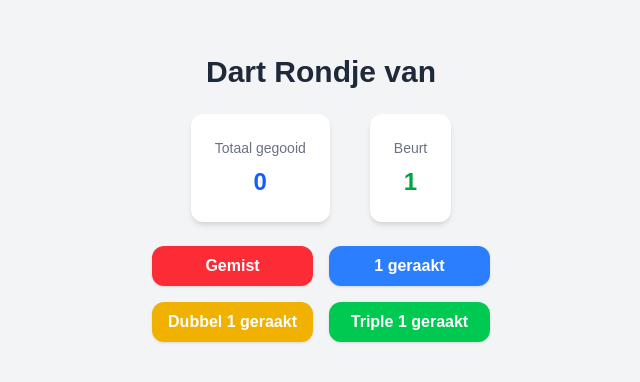
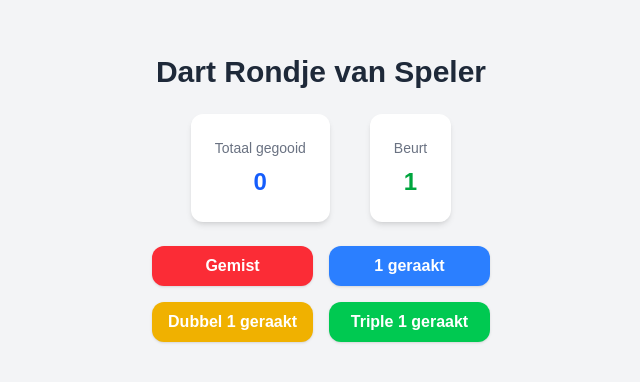
Before and after one commit to RobinHout/JuiceDarts, a Next.js app: page /Rondje in a window 1280 px wide. Shown: the part 202-584 px from the top of the page, without its empty margins (319-959 px from the left). Built offline with nearby package versions, Linux system fonts and the light colour scheme.

Commit message:
Naam gefixt

```diff
--- a/app/Rondje/page.tsx
+++ b/app/Rondje/page.tsx
@@ -2,15 +2,18 @@
 import Link from "next/link";
 import { useState } from "react";
 import { supabase } from "../lib/supabaseClient";
-type Props = {
-    naam: string;
-};
-export default function Rondje({ naam }: Props) {
+import { useSearchParams } from "next/navigation";
+// type Props = {
+//     naam: string;
+// };
+export default function Rondje() {
     const [gegooid, setGegooid] = useState(0);
     const [twint, setTwint] = useState(0);
     const [beurt, setBeurt] = useState(1);
     const [klaar, setKlaar] = useState(false);
     const [bull, setBull] = useState(false);
+    const searchParams = useSearchParams();
+    const naam = searchParams.get("naam") || "Speler";
 
     function Gemist() {
         setGegooid(gegooid + 1);
```
